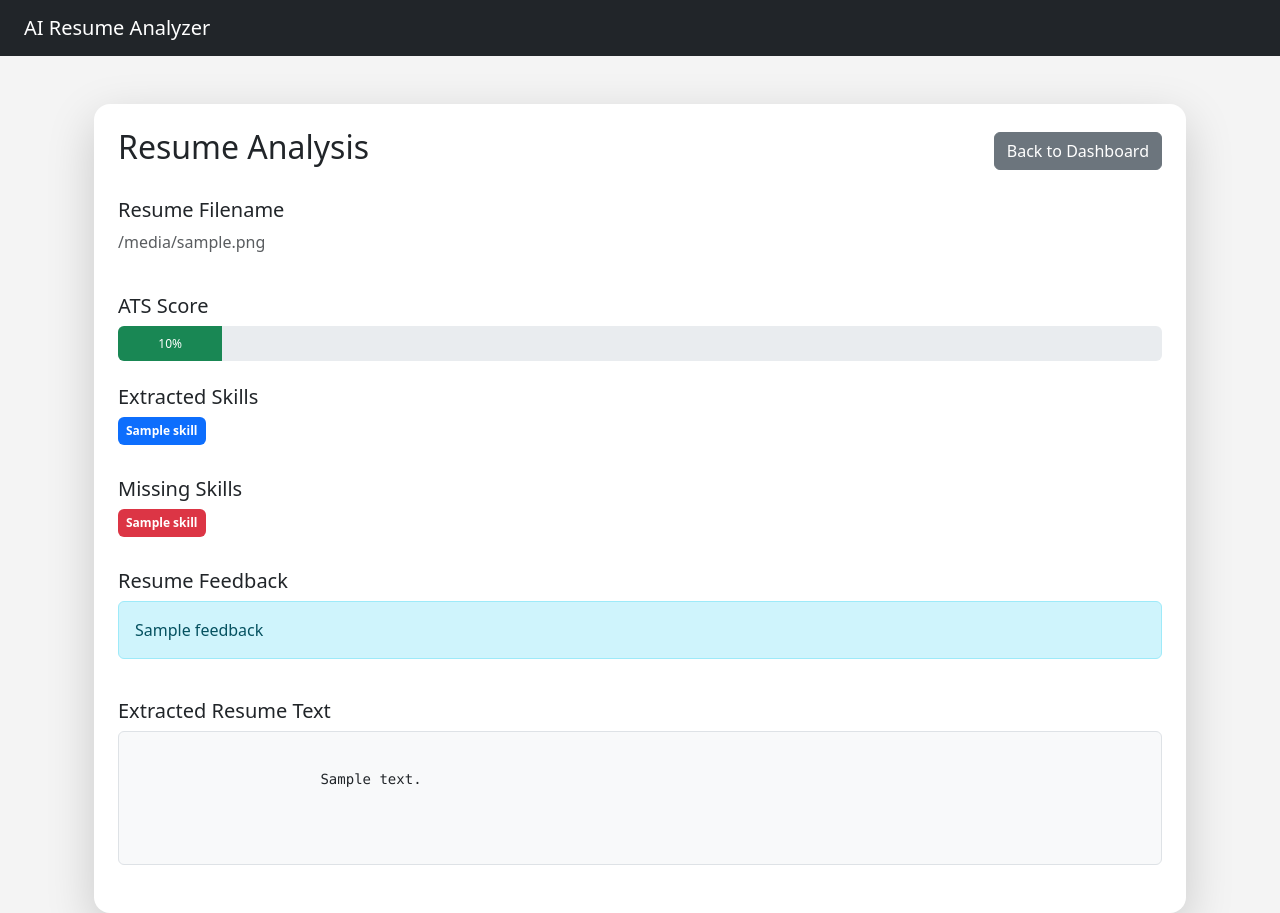
After one commit to AmeyDhuri/ai_resume_analyzer, a Flask app: template app/templates/resume_analysis.html in a window 1280 px wide. The commit adds this page. Run offline with Flask 3, Linux system fonts and the light colour scheme; the template is opened without the code that fills it: most values are stand-ins (such as "Sample title", 1, 10 or a date in 2020).

Commit message:
dashboard analysis

```diff
--- /dev/null
+++ b/app/templates/resume_analysis.html
@@ -0,0 +1,166 @@
+{% extends "base.html" %}
+
+{% block title %}
+Resume Analysis
+{% endblock %}
+
+{% block content %}
+
+<div class="container mt-5">
+
+    <div class="card shadow-lg border-0 rounded-4 p-4">
+
+        <div class="d-flex justify-content-between align-items-center mb-4">
+
+            <h2>
+                Resume Analysis
+            </h2>
+
+            <a href="{{ url_for('main.dashboard') }}"
+               class="btn btn-secondary">
+
+                Back to Dashboard
+
+            </a>
+
+        </div>
+
+
+        <div class="mb-4">
+
+            <h5>
+                Resume Filename
+            </h5>
+
+            <p class="text-muted">
+
+                {{ result.resume.original_filename }}
+
+            </p>
+
+        </div>
+
+
+        <div class="mb-4">
+
+            <h5>
+                ATS Score
+            </h5>
+
+            <div class="progress" style="height: 35px;">
+
+                <div
+                    class="progress-bar bg-success"
+                    role="progressbar"
+                    style="width: {{ result.ats_score }}%;"
+                >
+
+                    {{ result.ats_score }}%
+
+                </div>
+
+            </div>
+
+        </div>
+
+
+        <div class="mb-4">
+
+            <h5>
+                Extracted Skills
+            </h5>
+
+            {% if result.skills %}
+
+                {% for skill in result.skills %}
+
+                    <span class="badge bg-primary me-2 mb-2 p-2">
+
+                        {{ skill }}
+
+                    </span>
+
+                {% endfor %}
+
+            {% else %}
+
+                <div class="alert alert-warning">
+
+                    No skills detected.
+
+                </div>
+
+            {% endif %}
+
+        </div>
+
+
+        <div class="mb-4">
+
+            <h5>
+                Missing Skills
+            </h5>
+
+            {% if result.missing_skills %}
+
+                {% for skill in result.missing_skills %}
+
+                    <span class="badge bg-danger me-2 mb-2 p-2">
+
+                        {{ skill }}
+
+                    </span>
+
+                {% endfor %}
+
+            {% else %}
+
+                <div class="alert alert-success">
+
+                    No missing skills found.
+
+                </div>
+
+            {% endif %}
+
+        </div>
+
+
+        <div class="mb-4">
+
+            <h5>
+                Resume Feedback
+            </h5>
+
+            <div class="alert alert-info">
+
+                {{ result.feedback }}
+
+            </div>
+
+        </div>
+
+
+        <div class="mb-4">
+
+            <h5>
+                Extracted Resume Text
+            </h5>
+
+            <div class="border rounded p-3 bg-light">
+
+                <pre style="white-space: pre-wrap;">
+
+                      {{ result.text[:2000] }}
+
+                </pre>
+
+            </div>
+
+        </div>
+
+    </div>
+
+</div>
+
+{% endblock %}
```
Also changed, not shown: app/main/routes.py (+12 -0 lines), app/resume/service.py (+8 -4 lines), app/templates/dashboard.html (+9 -2 lines), 3 other files.
